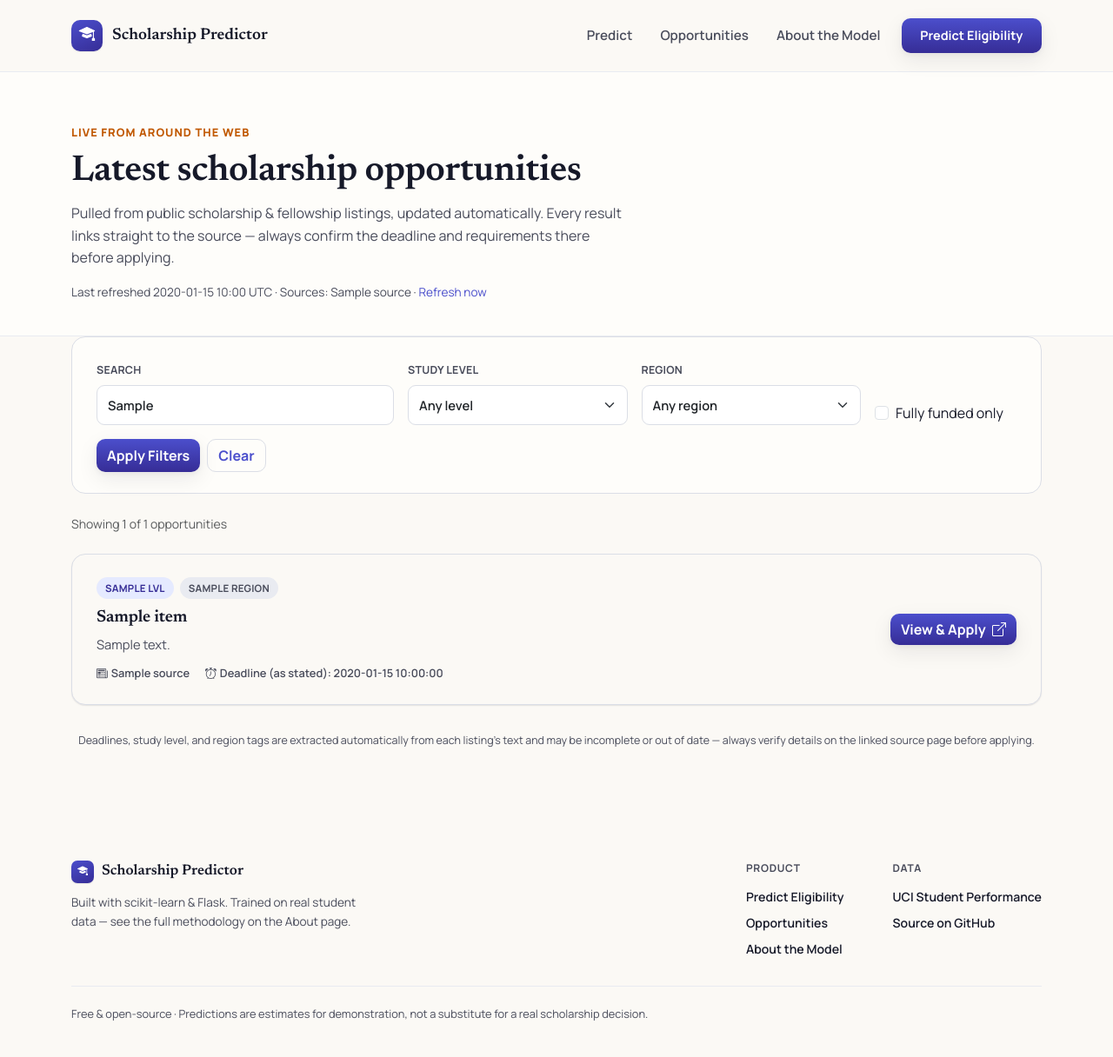
After one commit to Tobinioluwa/ML-Scholarship-Eligibility-Predictor, a Flask app: template templates/opportunities.html in a window 1280 px wide. The commit adds this page. Shown: the whole page at 87% size. Run offline with Flask 3, Linux system fonts and the light colour scheme; the template is opened without the code that fills it: most values are stand-ins (such as "Sample title", 1, 10 or a date in 2020).

Commit message:
Add live scholarship opportunities page with search/filters
New /opportunities page pulls current scholarship and fellowship
listings from public RSS feeds (OpportunityDesk, Scholars4Dev) --
RSS only, never raw HTML scraping, and robots.txt is checked before
every fetch. Each listing's study level, region, "fully funded"
status, and any stated deadline are extracted with best-effort
keyword/regex matching and clearly disclosed as such; every card
links straight to the original source to apply.

Results are cached to data/opportunities_cache.json for 12 hours to
stay fast and avoid hammering the source sites, with a manual
refresh option and a graceful fallback (stale cache, then a friendly
message) if a fetch fails instead of crashing the page. Filters
(search, study level, region, fully-funded-only) are server-side via
query params so results are linkable.


Claude-Session: https://claude.ai/code/session_013m38mHDoeaEZTAkyWEc2WJ

Co-authored-by: Claude <noreply@anthropic.com>

```diff
--- a/app.py
+++ b/app.py
@@ -8,13 +8,19 @@ Then open http://127.0.0.1:5000 in a browser.
 
 import json
 import os
+import sys
+from datetime import datetime, timedelta, timezone
 
 import joblib
 import pandas as pd
 from flask import Flask, render_template, request
 
+sys.path.insert(0, os.path.join(os.path.dirname(__file__), "src"))
+import scholarship_scraper  # noqa: E402
+
 MODEL_PATH = "model/scholarship_pipeline.joblib"
 METRICS_PATH = "model/metrics.json"
+OPPORTUNITIES_CACHE_MAX_AGE = timedelta(hours=12)
 
 app = Flask(__name__)
 
@@ -112,5 +118,80 @@ def about():
     return render_template("about.html", metrics=get_metrics())
 
 
+def _cache_is_fresh(cache: dict) -> bool:
+    try:
+        generated_at = datetime.fromisoformat(cache["generated_at"])
+    except (KeyError, ValueError, TypeError):
+        return False
+    return datetime.now(timezone.utc) - generated_at < OPPORTUNITIES_CACHE_MAX_AGE
+
+
+def get_opportunities_data(force_refresh: bool = False):
+    """Returns (data, error_message). data is always a dict with a
+    'listings' key (possibly empty); error_message is set only when a
+    refresh was attempted and failed with nothing usable to fall back on."""
+    cache = scholarship_scraper.load_cache()
+
+    if not force_refresh and cache and cache.get("listings") and _cache_is_fresh(cache):
+        return cache, None
+
+    try:
+        fresh = scholarship_scraper.scrape_all()
+        scholarship_scraper.save_cache(fresh)
+        if not fresh["listings"]:
+            return fresh, "No opportunities could be fetched right now — the sources may be temporarily unreachable. Please try again shortly."
+        return fresh, None
+    except Exception:
+        if cache:
+            return cache, "Couldn't refresh opportunities right now — showing the last saved results."
+        return {"generated_at": None, "sources": [], "listings": []}, (
+            "Couldn't load opportunities right now. Please try again in a few minutes."
+        )
+
+
+@app.route("/opportunities")
+def opportunities():
+    force_refresh = request.args.get("refresh") == "1"
+    data, error = get_opportunities_data(force_refresh=force_refresh)
+    listings = data.get("listings", [])
+
+    all_levels = sorted({lvl for item in listings for lvl in item.get("level", [])})
+    all_regions = sorted({r for item in listings for r in item.get("region", [])})
+
+    q = request.args.get("q", "").strip().lower()
+    level = request.args.get("level", "")
+    region = request.args.get("region", "")
+    funded_only = request.args.get("funded") == "1"
+
+    filtered = listings
+    if q:
+        filtered = [
+            it for it in filtered
+            if q in it["title"].lower() or q in it["summary"].lower()
+        ]
+    if level:
+        filtered = [it for it in filtered if level in it.get("level", [])]
+    if region:
+        filtered = [it for it in filtered if region in it.get("region", [])]
+    if funded_only:
+        filtered = [it for it in filtered if it.get("fully_funded")]
+
+    return render_template(
+        "opportunities.html",
+        listings=filtered,
+        total_count=len(listings),
+        filtered_count=len(filtered),
+        all_levels=all_levels,
+        all_regions=all_regions,
+        selected_q=request.args.get("q", ""),
+        selected_level=level,
+        selected_region=region,
+        selected_funded=funded_only,
+        generated_at=data.get("generated_at"),
+        sources=data.get("sources", []),
+        error=error,
+    )
+
+
 if __name__ == "__main__":
     app.run(debug=True)
--- a/requirements.txt
+++ b/requirements.txt
@@ -5,3 +5,5 @@ scikit-learn==1.5.1
 joblib==1.4.2
 matplotlib==3.9.0
 gunicorn==22.0.0
+requests==2.33.1
+feedparser==6.0.14
--- a/static/css/style.css
+++ b/static/css/style.css
@@ -440,6 +440,120 @@ a:hover { color: var(--primary-dark); }
   padding: 56px 0;
 }
 
+.page-section.pt-0 { padding-top: 0; }
+
+/* ===== Opportunities page ===== */
+.opportunities-hero {
+  background: var(--paper-raised);
+  border-bottom: 1px solid var(--border-soft);
+  padding: 56px 0 40px;
+}
+
+.opportunities-meta {
+  font-size: 0.85rem;
+  color: var(--ink-soft);
+  margin-top: 16px;
+  margin-bottom: 0;
+}
+
+.filter-bar {
+  background: var(--paper-raised);
+  border: 1px solid var(--border);
+  border-radius: 16px;
+  padding: 24px 28px;
+}
+
+.filter-bar .form-label {
+  font-size: 0.78rem;
+  font-weight: 700;
+  color: var(--ink-soft);
+  letter-spacing: 0.02em;
+  text-transform: uppercase;
+  margin-bottom: 7px;
+}
+
+.filter-bar .form-control,
+.filter-bar .form-select {
+  height: 46px;
+  border: 1.5px solid var(--border);
+  border-radius: 9px;
+  font-weight: 600;
+  font-size: 0.92rem;
+}
+
+.opportunity-list {
+  display: flex;
+  flex-direction: column;
+  gap: 18px;
+}
+
+.opportunity-card {
+  background: var(--paper);
+  border: 1px solid var(--border);
+  border-radius: 16px;
+  padding: 26px 28px;
+  box-shadow: var(--shadow-sm);
+  display: flex;
+  align-items: center;
+  justify-content: space-between;
+  gap: 24px;
+  flex-wrap: wrap;
+}
+
+.opportunity-card-main { flex: 1 1 480px; min-width: 0; }
+
+.opportunity-tags {
+  display: flex;
+  flex-wrap: wrap;
+  gap: 7px;
+  margin-bottom: 10px;
+}
+
+.tag {
+  font-size: 0.72rem;
+  font-weight: 700;
+  letter-spacing: 0.02em;
+  text-transform: uppercase;
+  padding: 4px 10px;
+  border-radius: 100px;
+  background: var(--primary-soft);
+  color: var(--primary-dark);
+}
+
+.tag-funded { background: var(--accent-soft); color: var(--accent-dark); }
+.tag-muted { background: var(--border-soft); color: var(--ink-soft); }
+
+.opportunity-title {
+  font-size: 1.2rem;
+  font-weight: 600;
+  margin: 0 0 8px;
+}
+
+.opportunity-summary {
+  font-size: 0.92rem;
+  color: var(--ink-soft);
+  line-height: 1.55;
+  margin: 0 0 12px;
+}
+
+.opportunity-meta {
+  display: flex;
+  flex-wrap: wrap;
+  gap: 18px;
+  font-size: 0.8rem;
+  color: var(--ink-soft);
+  font-weight: 600;
+}
+
+.opportunity-card-action { flex-shrink: 0; }
+
+.opportunities-disclaimer {
+  font-size: 0.78rem;
+  color: var(--ink-soft);
+  margin-top: 32px;
+  text-align: center;
+}
+
 /* ===== Responsive ===== */
 @media (max-width: 991.98px) {
   .hero-title { font-size: 2.3rem; }
--- a/templates/base.html
+++ b/templates/base.html
@@ -42,6 +42,9 @@
               <a class="nav-link" href="{{ url_for('index') }}#predict-form">Predict</a>
             </li>
             <li class="nav-item">
+              <a class="nav-link" href="{{ url_for('opportunities') }}">Opportunities</a>
+            </li>
+            <li class="nav-item">
               <a class="nav-link" href="{{ url_for('about') }}">About the Model</a>
             </li>
             <li class="nav-item ms-lg-2">
@@ -71,6 +74,7 @@
           <div>
             <span class="footer-heading">Product</span>
             <a href="{{ url_for('index') }}#predict-form">Predict Eligibility</a>
+            <a href="{{ url_for('opportunities') }}">Opportunities</a>
             <a href="{{ url_for('about') }}">About the Model</a>
           </div>
           <div>
--- /dev/null
+++ b/templates/opportunities.html
@@ -0,0 +1,125 @@
+{% extends "base.html" %}
+{% block title %}Scholarship Opportunities · Scholarship Eligibility Predictor{% endblock %}
+{% block content %}
+
+<section class="opportunities-hero">
+  <div class="container">
+    <span class="section-eyebrow">Live from around the web</span>
+    <h1 class="section-heading" style="font-size: 2.6rem;">Latest scholarship opportunities</h1>
+    <p class="section-subtext" style="max-width: 640px;">
+      Pulled from public scholarship &amp; fellowship listings, updated automatically. Every
+      result links straight to the source — always confirm the deadline and requirements
+      there before applying.
+    </p>
+
+    {% if error %}
+    <div class="alert alert-warning mt-3 mb-0">{{ error }}</div>
+    {% endif %}
+
+    {% if generated_at %}
+    <p class="opportunities-meta">
+      Last refreshed {{ generated_at[:16].replace("T", " ") }} UTC
+      {% if sources %} &middot; Sources: {{ sources | join(", ") }}{% endif %}
+      &middot; <a href="{{ url_for('opportunities', refresh=1) }}">Refresh now</a>
+    </p>
+    {% endif %}
+  </div>
+</section>
+
+<section class="page-section pt-0">
+  <div class="container">
+
+    <form method="get" class="filter-bar mb-4">
+      <div class="row g-3 align-items-end">
+        <div class="col-md-4">
+          <label class="form-label">Search</label>
+          <input
+            type="text" class="form-control" name="q" value="{{ selected_q }}"
+            placeholder="e.g. Chevening, PhD, Africa..."
+          />
+        </div>
+        <div class="col-md-3">
+          <label class="form-label">Study level</label>
+          <select class="form-select" name="level">
+            <option value="">Any level</option>
+            {% for lvl in all_levels %}
+            <option value="{{ lvl }}" {{ "selected" if lvl == selected_level else "" }}>{{ lvl }}</option>
+            {% endfor %}
+          </select>
+        </div>
+        <div class="col-md-3">
+          <label class="form-label">Region</label>
+          <select class="form-select" name="region">
+            <option value="">Any region</option>
+            {% for r in all_regions %}
+            <option value="{{ r }}" {{ "selected" if r == selected_region else "" }}>{{ r }}</option>
+            {% endfor %}
+          </select>
+        </div>
+        <div class="col-md-2 d-flex align-items-center h-100">
+          <div class="form-check mt-3">
+            <input
+              class="form-check-input" type="checkbox" name="funded" value="1" id="fundedCheck"
+              {{ "checked" if selected_funded else "" }}
+            />
+            <label class="form-check-label" for="fundedCheck">Fully funded only</label>
+          </div>
+        </div>
+      </div>
+      <div class="mt-3 d-flex gap-2">
+        <button type="submit" class="btn btn-primary">Apply Filters</button>
+        <a href="{{ url_for('opportunities') }}" class="btn btn-outline-primary">Clear</a>
+      </div>
+    </form>
+
+    <p class="text-muted small mb-4">
+      Showing {{ filtered_count }} of {{ total_count }} opportunities
+    </p>
+
+    {% if listings %}
+    <div class="opportunity-list">
+      {% for item in listings %}
+      <div class="opportunity-card">
+        <div class="opportunity-card-main">
+          <div class="opportunity-tags">
+            {% if item.fully_funded %}<span class="tag tag-funded">Fully Funded</span>{% endif %}
+            {% for lvl in item.level %}<span class="tag">{{ lvl }}</span>{% endfor %}
+            {% for r in item.region %}<span class="tag tag-muted">{{ r }}</span>{% endfor %}
+          </div>
+          <h3 class="opportunity-title">{{ item.title }}</h3>
+          <p class="opportunity-summary">{{ item.summary }}</p>
+          <div class="opportunity-meta">
+            <span><i class="bi bi-newspaper me-1"></i>{{ item.source }}</span>
+            {% if item.deadline_text %}
+            <span><i class="bi bi-alarm me-1"></i>Deadline (as stated): {{ item.deadline_text }}</span>
+            {% endif %}
+          </div>
+        </div>
+        <div class="opportunity-card-action">
+          <a href="{{ item.link }}" target="_blank" rel="noopener noreferrer" class="btn btn-primary">
+            View &amp; Apply <i class="bi bi-box-arrow-up-right ms-1"></i>
+          </a>
+        </div>
+      </div>
+      {% endfor %}
+    </div>
+    {% elif total_count > 0 %}
+    <div class="text-center py-5">
+      <p class="text-muted">No opportunities match your filters right now.</p>
+      <a href="{{ url_for('opportunities') }}" class="btn btn-outline-primary">Clear filters</a>
+    </div>
+    {% else %}
+    <div class="text-center py-5">
+      <p class="text-muted">No opportunities available right now — check back soon.</p>
+    </div>
+    {% endif %}
+
+    <p class="opportunities-disclaimer">
+      Deadlines, study level, and region tags are extracted automatically from each
+      listing's text and may be incomplete or out of date — always verify details on the
+      linked source page before applying.
+    </p>
+  </div>
+</section>
+
+{% endblock %}
```
Also changed, not shown: src/scholarship_scraper.py (added, +209 -0 lines), README.md, 1 other file.
